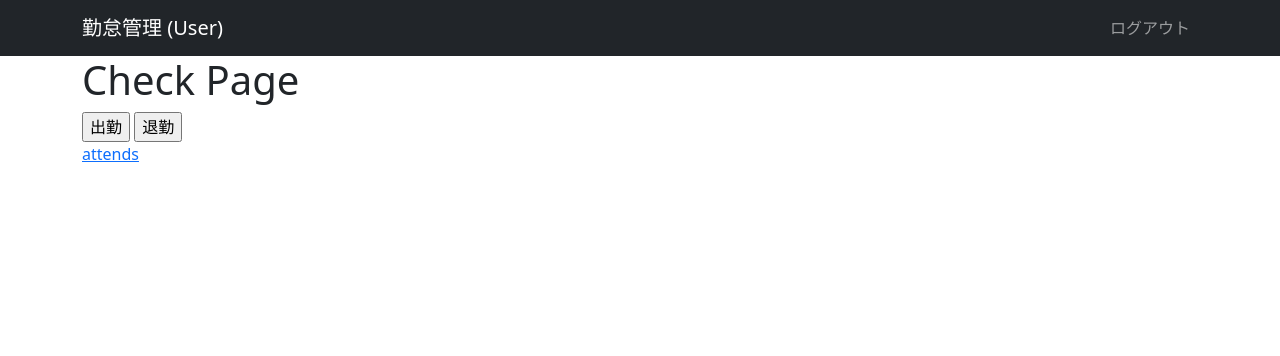
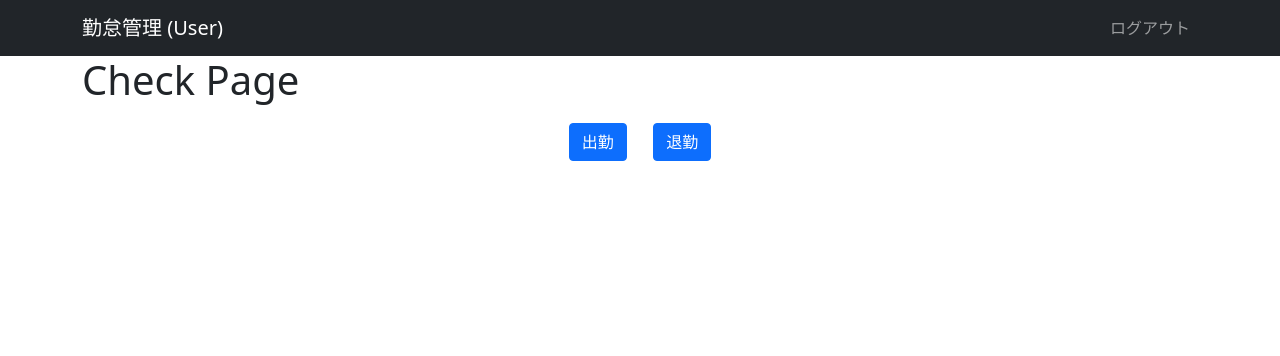
Before and after one commit to Hikaru1656/easy_kintai, a Django app: page /user/check/ in a window 1280 px wide. Shown: the top 356 px of the page. Run offline with Django 4.2, Linux system fonts and the light colour scheme; a user stored in the database is signed in; data that the repository does not hold is empty; some libraries are stand-ins or nearby versions.

Commit message:
ローカル修正

```diff
--- a/attendance/templates/attendance/attends.html
+++ b/attendance/templates/attendance/attends.html
@@ -17,7 +17,6 @@
           <th>出勤時間</th>
           <th>退勤時間</th>
           <th>勤務時間(分)</th>
-          <th>追加</th>
         </tr>
       </thead>
       <tbody>
@@ -28,7 +27,6 @@
           <td>{{ item.start_time | date:'H:i' }}</td>
           <td>{{ item.end_time | date:'H:i' }}</td>
           <td>{{ item.total_time }}</td>
-          <td>{{ item.salary }}</td>
         </tr>
         {% endfor %}
       </tbody>
@@ -36,8 +34,6 @@
   </div>
 </div>
 
-
-<a href="/user/check">checkへ</a>
 {% endblock %}
 
 
--- a/attendance/templates/attendance/base.html
+++ b/attendance/templates/attendance/base.html
@@ -26,9 +26,9 @@
                 <li class="nav-item">
                     <a class="nav-link" href="/owner/employees">従業員</a>
                 </li>
-                <li class="nav-item">
+                <!-- <li class="nav-item">
                     <a class="nav-link" href="/owner/schedule">スケジュール</a>
-                </li>
+                </li> -->
             </ul>
 
             <ul class="navbar-nav">
--- a/attendance/templates/attendance/base2.html
+++ b/attendance/templates/attendance/base2.html
@@ -5,6 +5,9 @@
   <meta charset="utf-8">
   <meta name="viewport" content="width=device-width, initial-scale=1">
   <link rel="stylesheet" type="text/css" href="{% static 'css/bootstrap.min.css' %}">
+  <style>
+  input {margin: 1%;}
+  </style>
 </head>
   <body>
     <nav class="navbar navbar-expand-lg navbar-dark bg-dark">
--- a/attendance/templates/attendance/check.html
+++ b/attendance/templates/attendance/check.html
@@ -1,23 +1,28 @@
 <!DOCTYPE html>
 {% extends "./base2.html" %}
 {% load static %}
+{% block head_block %}
+{% endblock %}
 {% block body_block %}
     <h1>Check Page</h1>
+    <div class="text-center">
+      <div class="">
         <form action="{% url 'check' %}" method="post">
           {% csrf_token %}
           {% if start_flag %}
-      <input type="submit" name="start" value="出勤" id="start" onclick="startClick()" >
+          <input class="btn btn-primary" type="submit" name="start" value="出勤" id="start" onclick="startClick()" >
           {% else %}
-      <input type="submit" name="start" value="出勤" id="start" disabled>
+          <input class="btn btn-primary" type="submit" name="start" value="出勤" id="start" disabled>
           {% endif %}
           {% if end_flag %}
-      <input type="submit" name="end" value="退勤" id="end" onclick="endClick()">
+          <input class="btn btn-primary" type="submit" name="end" value="退勤" id="end" onclick="endClick()">
           {% else %}
-      <input type="submit" name="end" value="退勤" id="end" disabled>
+          <input class="btn btn-primary" type="submit" name="end" value="退勤" id="end" disabled>
           {% endif %}
         </form>
+      </div>
+    </div>
 
-    <a href="/owner/attends">attends</a>
     <!-- <script src="{% static 'js/check.js' %}"></script> -->
 {% endblock %}
 </html>
```
Also changed, not shown: db.sqlite3. Lines whose indentation alone changed are shown as unchanged.
